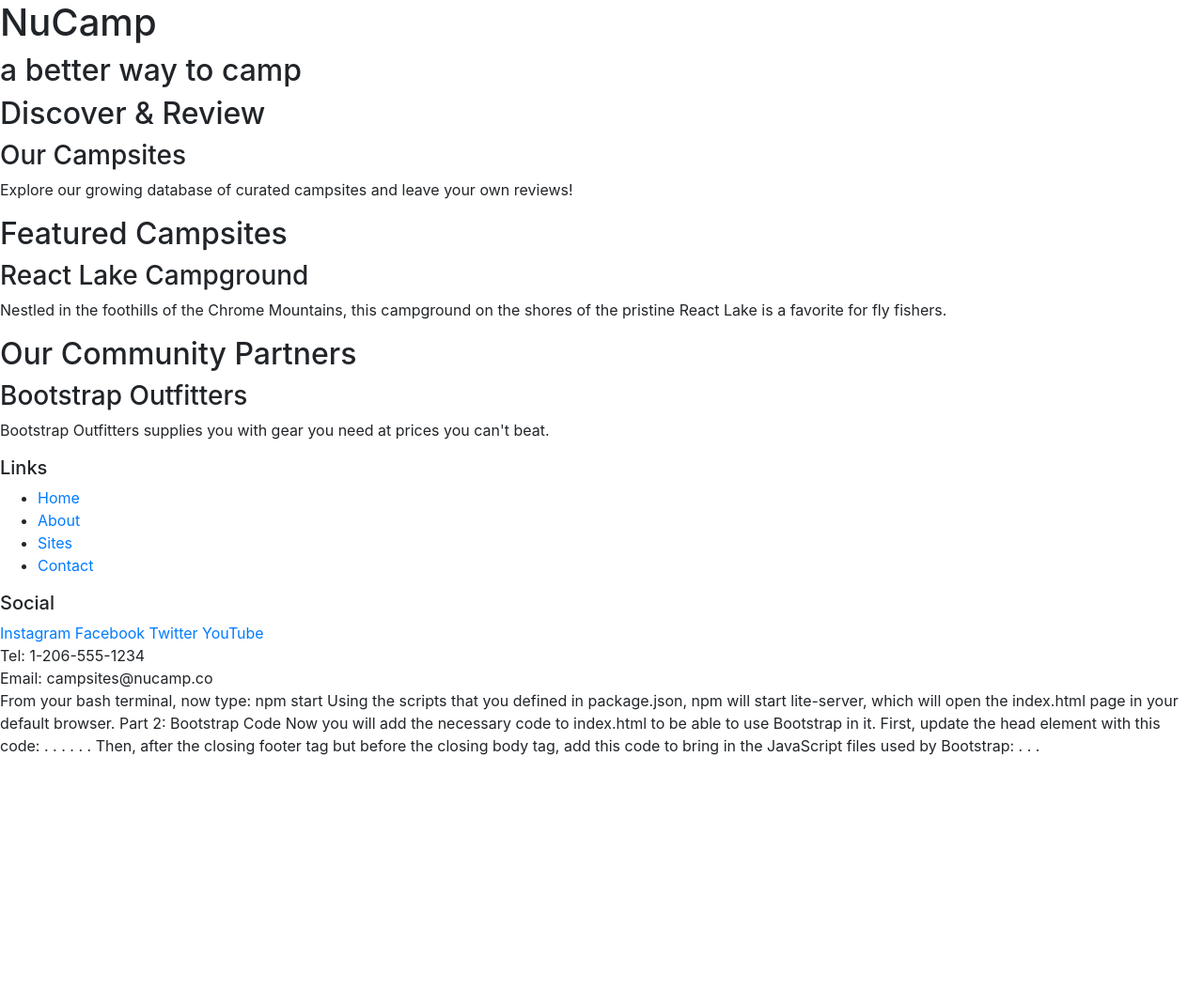
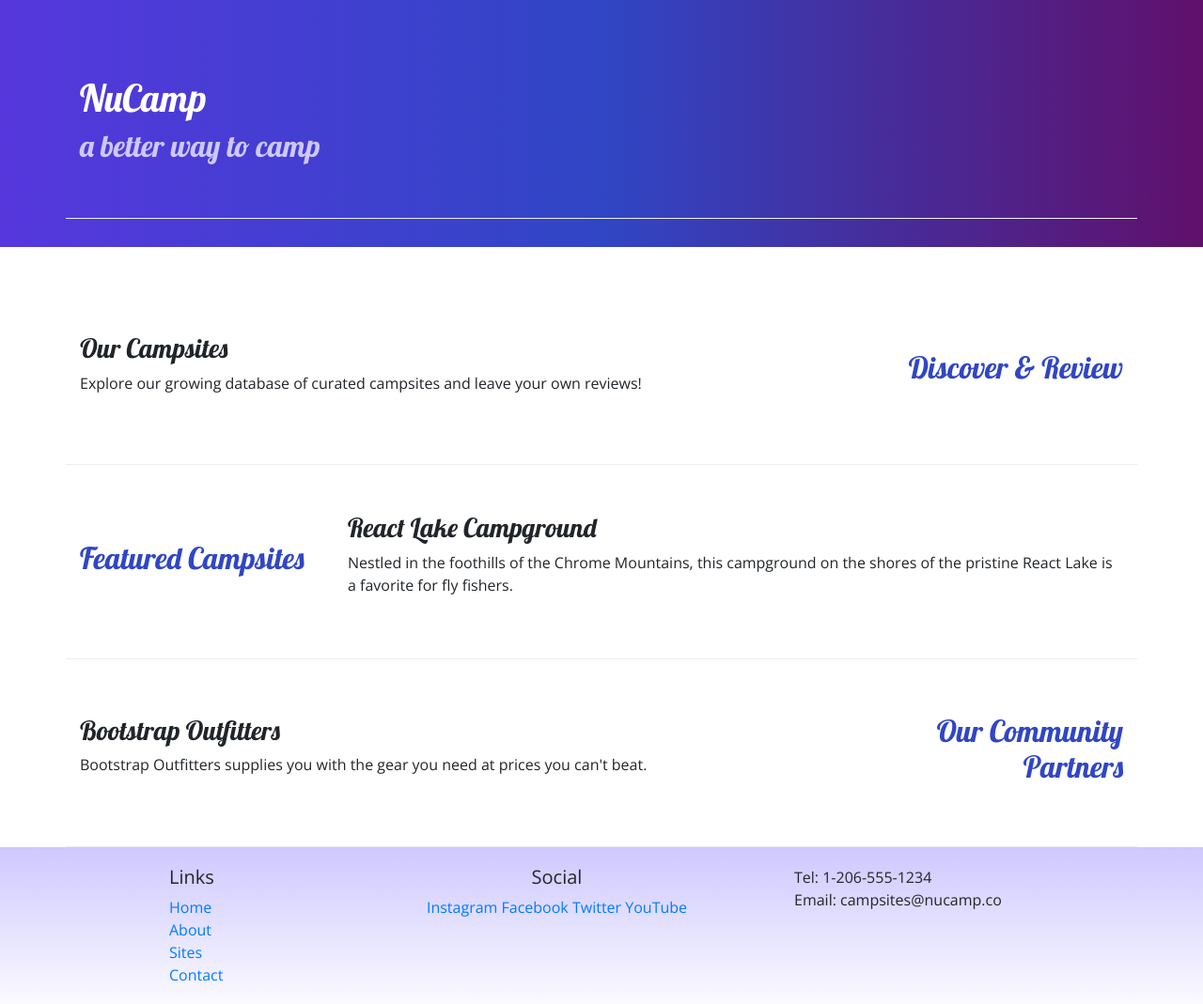
Before and after one commit to abe5050/nucamp-bootstrap, a website: page index.html in a window 1280 px wide. Shown: the whole page at 94% size. Before the commit the page ends 806 px from the top, so only its background shows below. Drawn offline with nearby package versions, Linux system fonts and the light colour scheme.

Commit message:
Adding Custom Styles

```diff
--- /dev/null
+++ b/CSS/styles.css
@@ -0,0 +1,32 @@
+body {
+    font-family: "Open Sans", sans-serif;
+}
+
+h1, h2, h3 {
+    font-family: "Lobster", cursive;
+}
+
+h2 {
+    color: #3046C5;
+}
+
+header h2 {
+    color: #CEC8FF;
+}
+
+footer {
+    background-image: linear-gradient(#CEC8FF, white);
+    padding: 20px 0;
+}
+
+.jumbotron {
+    padding: 30px;
+    background-image: linear-gradient(to right, #5637DD, #3046C5, #60106B);
+    color: white;
+}
+
+.row-content {
+    padding: 50px 0;
+    border-bottom: 1px ridge;
+    min-height: 200px;
+}
--- a/index.html
+++ b/index.html
@@ -4,58 +4,84 @@
 <head>
     <meta charset="utf-8" />
     <meta name="viewport" content="width=device-width, initial-scale=1" />
+
     <link rel="stylesheet" href="node_modules/bootstrap/dist/css/bootstrap.min.css" />
+
+    <link rel="stylesheet" href="https://fonts.googleapis.com/css?family=Lobster|Open+Sans" />
+    <link rel="stylesheet" href="css/styles.css" />
 
     <title>NuCamp: A Better Way To Camp</title>
 </head>
 
 <body>
 
-    <header>
-        <div>
+    <header class="jumbotron jumbotron-fluid">
+        <div class="container">
+            <div class="row row-content">
+                <div class="col">
                     <h1>NuCamp</h1>
                     <h2>a better way to camp</h2>
                 </div>
+            </div>
+        </div>
     </header>
-
-    <div>
-        <h2>Discover & Review</h2>
+    <div class="container">
+        <div class="row row-content align-items-center">
+            <div class="col-sm-4 order-sm-last col-md-3">
+                <h2 class="text-sm-right">Discover & Review</h2>
+            </div>
+            <div class="col">
                 <h3>Our Campsites</h3>
                 <p>Explore our growing database of curated campsites and leave your own reviews!</p>
             </div>
+        </div>
 
-    <div>
+        <div class="row row-content align-items-center">
+            <div class="col-sm-4 col-md-3">
                 <h2>Featured Campsites</h2>
+            </div>
+            <div class="col">
                 <h3>React Lake Campground</h3>
         		<p>Nestled in the foothills of the Chrome Mountains, this campground on the shores of the pristine React Lake is a favorite for fly fishers.</p>
    			</div>
-
-    <div>
-        <h2>Our Community Partners</h2>
-        <h3>Bootstrap Outfitters</h3>
-        <p>Bootstrap Outfitters supplies you with gear you need at prices you can't beat.</p>
         </div>
 
+        <div class="row row-content align-items-center">
+            <div class="col-sm-4 order-sm-last col-md-3">
+                <h2 class="text-sm-right">Our Community Partners</h2>
+            </div>
+            <div class="col">
+                <h3>Bootstrap Outfitters</h3>
+        		<p>Bootstrap Outfitters supplies you with the gear you need at prices you can't beat.</p>
+            </div>
+        </div>
+    </div>
+
+
     <footer>
-        <div>
+        <div class="container">
+            <div class="row">
+                <div class="col-4 col-sm-2 offset-1">
                     <h5>Links</h5>
-            <ul>
+            		<ul  class="list-unstyled">
                         <li><a href="#">Home</a></li>
                         <li><a href="#">About</a></li>
                         <li><a href="#">Sites</a></li>
                         <li><a href="#">Contact</a></li>
                     </ul>
                 </div>
-        <div>
+                <div class="col-6 col-sm-5 text-center">
                 	<h5>Social</h5>
                     <a href="http://instagram.com/">Instagram</a>
                     <a href="http://facebook.com/">Facebook</a>
                     <a href="http://twitter.com/">Twitter</a>
                     <a href="http://youtube.com/">YouTube</a>
                 </div>
-        <div>
+                <div class="col-sm-4">
                     Tel: 1-206-555-1234<br />
                     Email: campsites@nucamp.co
+                </div>
+           </div>
         </div>
     </footer>
     <script src="node_modules/jquery/dist/jquery.slim.min.js"></script>
@@ -65,32 +91,3 @@
 </body>
 
 </html>
-From your bash terminal, now type:
-npm start
-Using the scripts that you defined in package.json, npm will start lite-server, which will open the index.html page in your default browser.
-
-Part 2: Bootstrap Code
-Now you will add the necessary code to index.html to be able to use Bootstrap in it.
-First, update the head element with this code:
-. . .
-<head>
-    <!-- Required meta tags always come first -->
-    <meta charset="utf-8" />
-    <meta name="viewport" content="width=device-width, initial-scale=1" />
-
-    <!-- Bootstrap CSS -->
-    <link rel="stylesheet" href="node_modules/bootstrap/dist/css/bootstrap.min.css" />
-
-    <title>NuCamp: A Better Way To Camp</title>
-</head>
-. . .
-Then, after the closing footer tag but before the closing body tag, add this code to bring in the JavaScript files used by Bootstrap:
-. . .
-    </footer>
-
-    <!-- jQuery must come first, then Popper.js, then the Bootstrap JavaScript plugins.-->
-    <script src="node_modules/jquery/dist/jquery.slim.min.js"></script>
-    <script src="node_modules/popper.js/dist/umd/popper.min.js"></script>
-    <script src="node_modules/bootstrap/dist/js/bootstrap.min.js"></script>
-
-</body>
```
Lines whose indentation alone changed are shown as unchanged.
